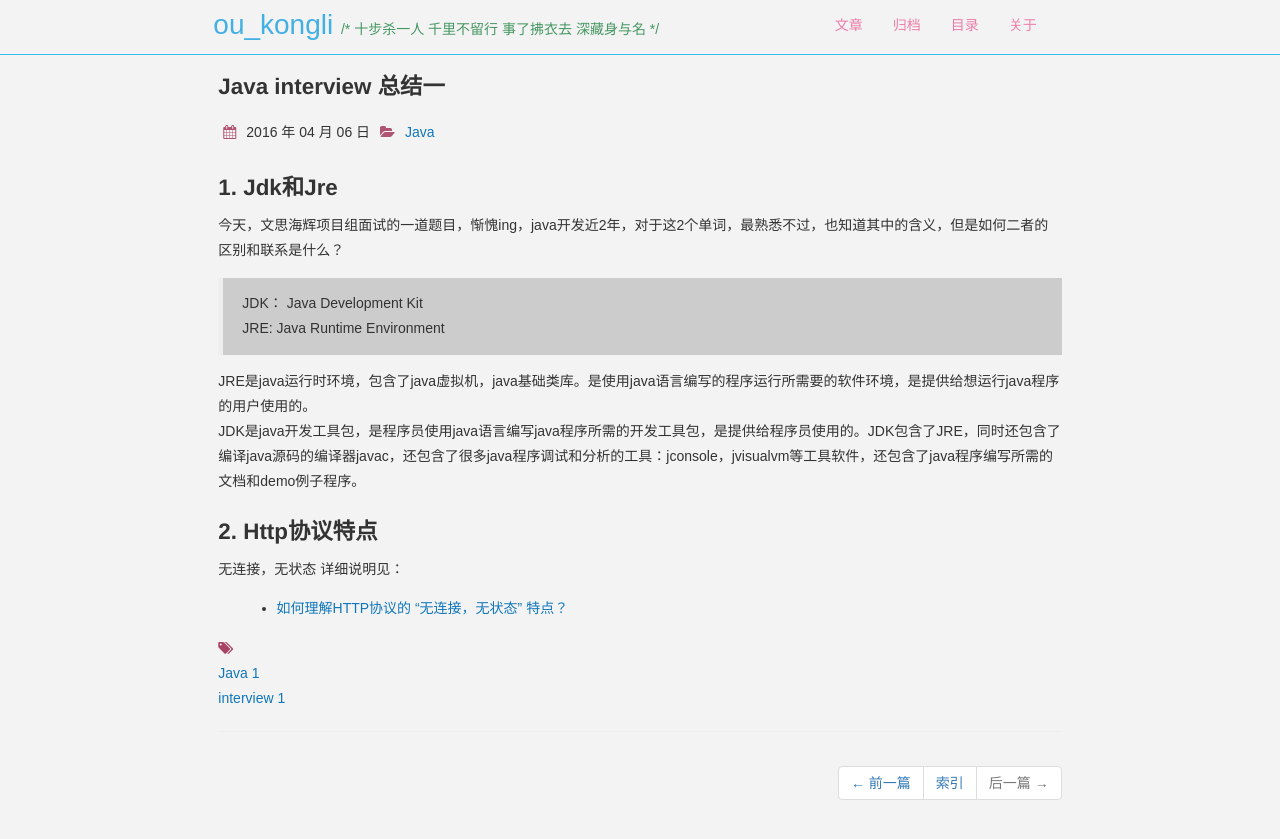
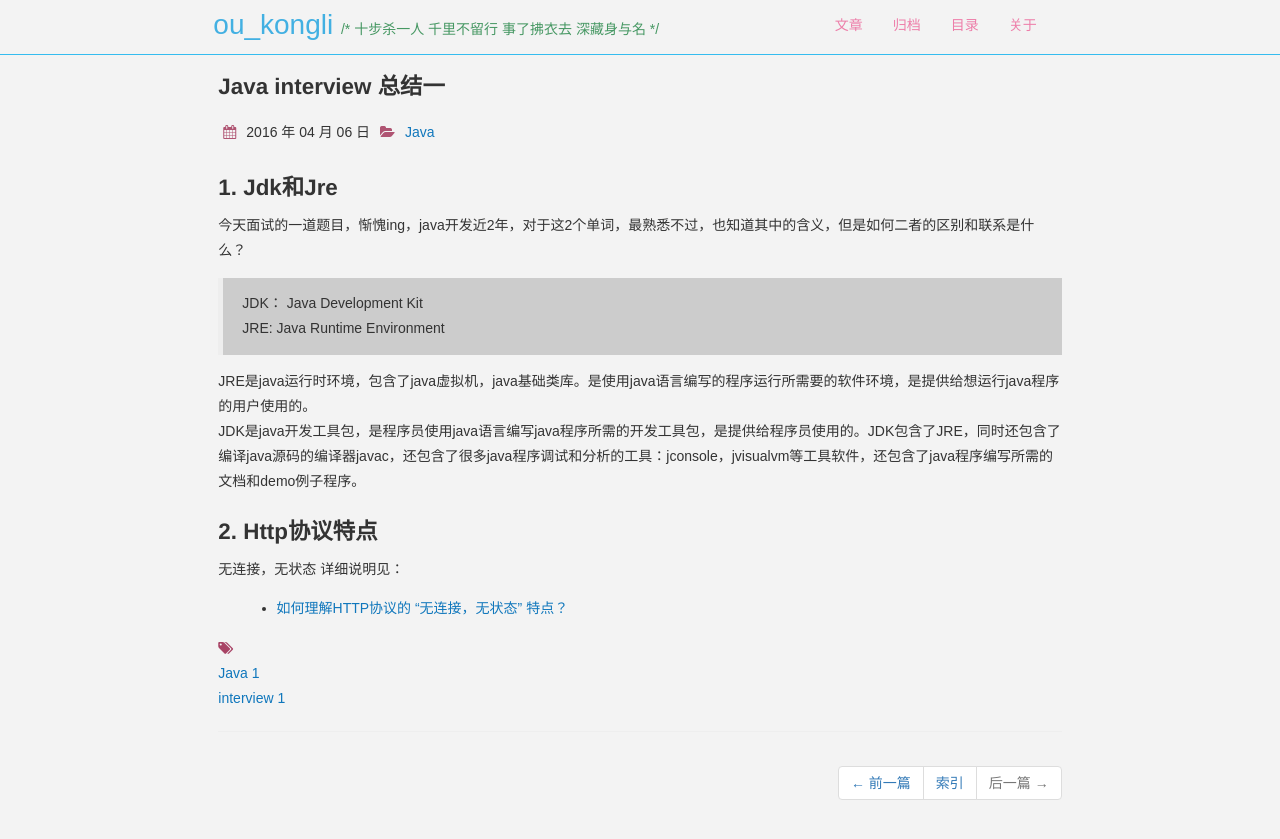
Before and after one commit to ouyangkongli/ouyangkongli.github.io, a Jekyll site: the page built from _posts/2016-04-06-java-interview.md, in a window 1280 px wide and 900 px high. Shown: the top 839 px of the window. Built offline with Jekyll 4.4.1, drawn with Linux system fonts in a browser that asks for light colours; nearby versions of some CDN libraries; comment, search, counter and statistics services are not loaded.

Commit message:
update format

```diff
--- a/_posts/2016-04-06-java-interview.md
+++ b/_posts/2016-04-06-java-interview.md
@@ -8,7 +8,8 @@
 ---
 
 ## 1. Jdk和Jre
-今天，文思海辉项目组面试的一道题目，惭愧ing，java开发近2年，对于这2个单词，最熟悉不过，也知道其中的含义，但是如何二者的区别和联系是什么？
+今天面试的一道题目，惭愧ing，java开发近2年，对于这2个单词，最熟悉不过，也知道其中的含义，但是如何二者的区别和联系是什么？
+
 > JDK： Java Development Kit
 > JRE:  Java Runtime Environment
 
```
